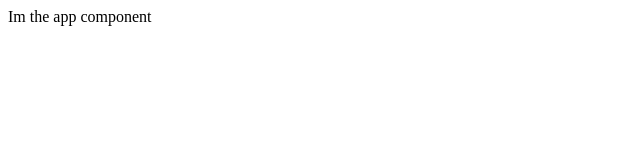
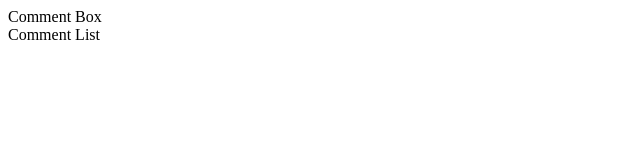
Before and after one commit to francispham/React-Testing, a React (Create React App) app: page / in a window 1280 px wide. Shown: the top 160 px of the page, without its empty margins (0-640 px from the left). Built offline with nearby package versions, Linux system fonts and the light colour scheme.

Commit message:
First Test Part 1

```diff
--- a/src/components/App.js
+++ b/src/components/App.js
@@ -1,5 +1,12 @@
 import React from 'react';
+import CommentBox from './CommentBox'
+import CommentList from './CommentList'
 
 export default () => {
-  return <div>Im the app component</div>
+  return (
+    <div>
+      <CommentBox />
+      <CommentList />
+    </div>
+  )
 };
--- a/src/components/CommentBox.js
+++ b/src/components/CommentBox.js
@@ -0,0 +1,5 @@
+import React from 'react';
+
+export default () => {
+  return <div>Comment Box</div>
+};
--- a/src/components/CommentList.js
+++ b/src/components/CommentList.js
@@ -0,0 +1,5 @@
+import React from 'react';
+
+export default () => {
+  return <div>Comment List</div>
+};
```
Also changed, not shown: 2 other files (tests, documents, lock files or other folders).
